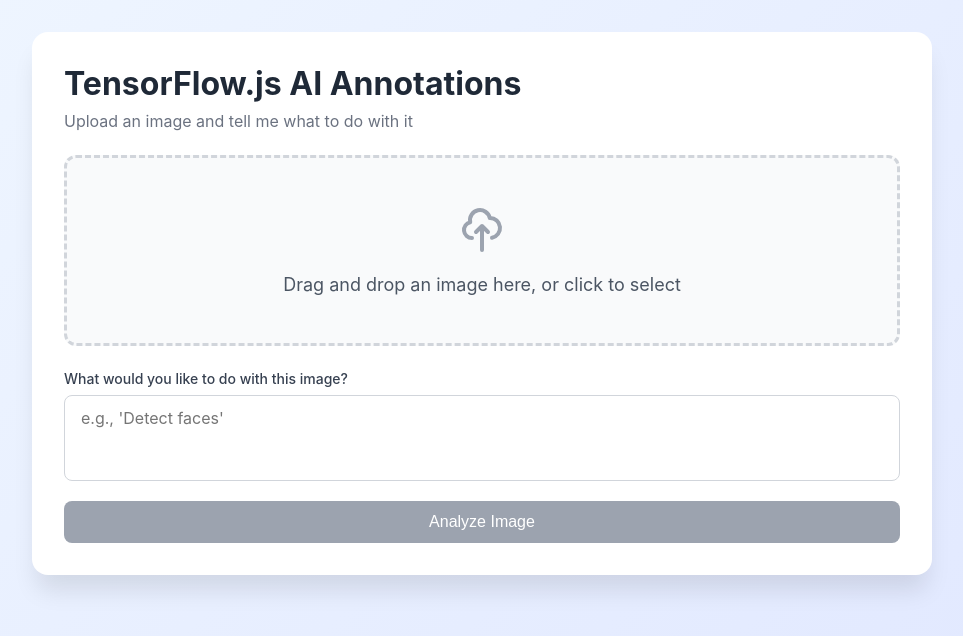
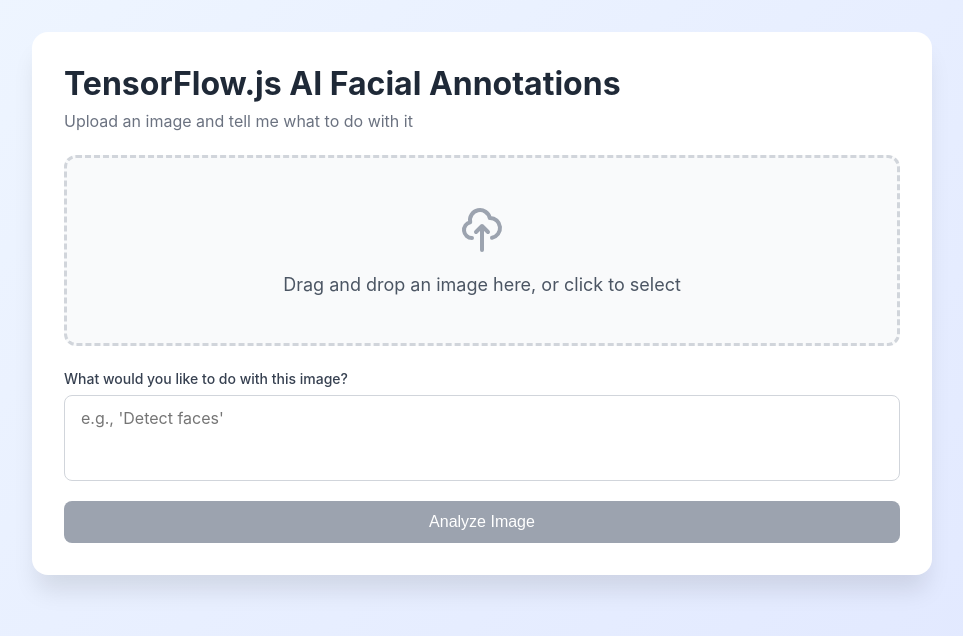
Before and after one commit to ptmartins/ml5_ai_annotations, a website: page index.html in a window 1280 px wide. Shown: the whole page, without its empty margins (158-1121 px from the left). Drawn offline with Linux system fonts and the light colour scheme.

Commit message:
Change title

```diff
--- a/index.html
+++ b/index.html
@@ -13,7 +13,7 @@
 </head>
 <body>
     <div class="container">
-        <h1>TensorFlow.js AI Annotations</h1>
+        <h1>TensorFlow.js AI Facial Annotations</h1>
         <p class="subtitle">Upload an image and tell me what to do with it</p>
 
         <div class="dropzone" id="dropzone">
```
